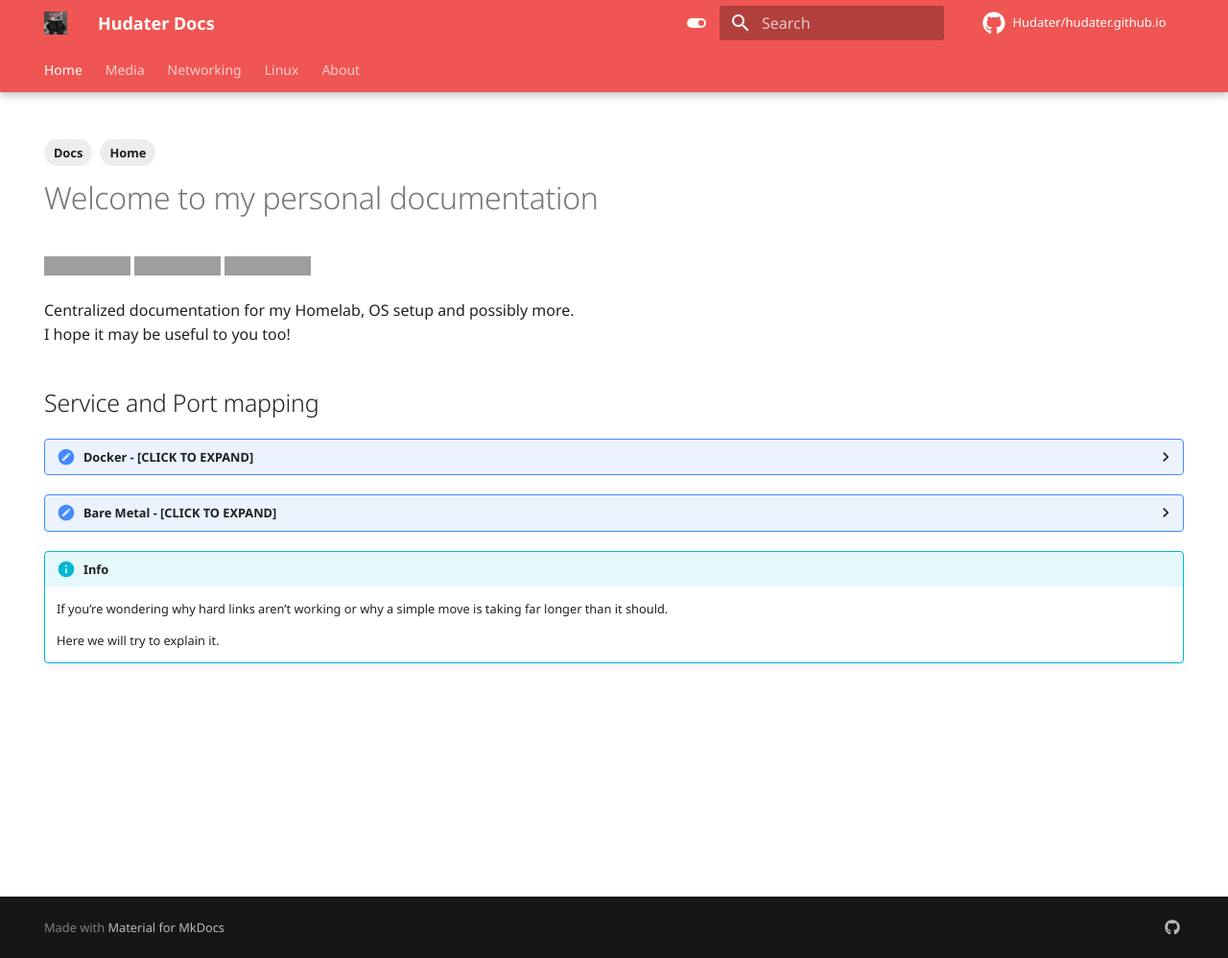
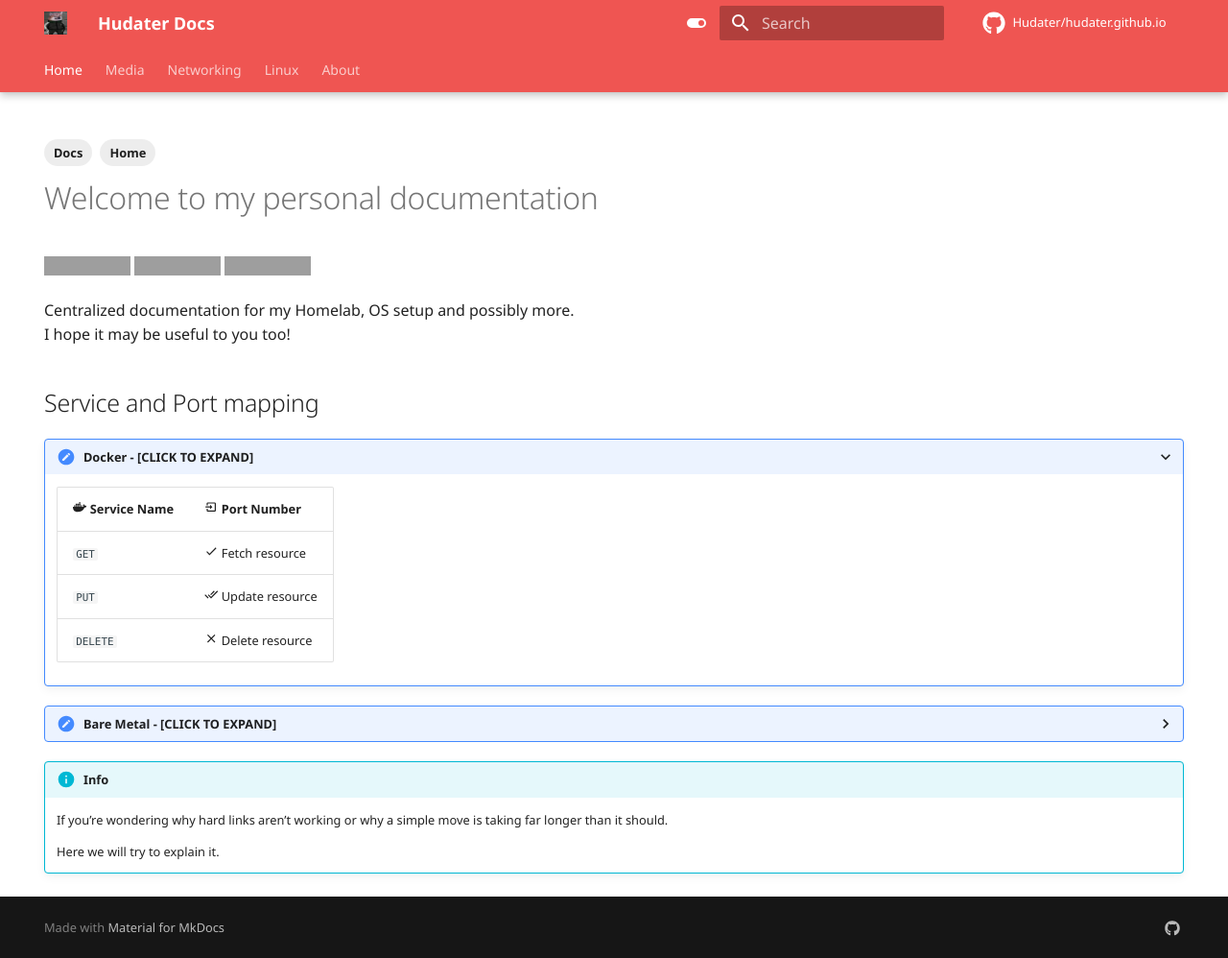
Before and after one commit to Hudater/hudater.github.io, an MkDocs documentation site: the page built from docs/index.md, in a window 1280 px wide and 998 px high. Shown: the whole window at 96% size. Built offline with MkDocs 1.6.1 and Material for MkDocs 9.7.7, drawn with Linux system fonts in a browser that asks for light colours; some web fonts are replaced; comment, search, counter and statistics services are not loaded; some of the changed lines change nothing that is shown; grey boxes are pictures that could not be loaded.

Commit message:
table sory added; complete table next

```diff
--- a/docs/index.md
+++ b/docs/index.md
@@ -19,17 +19,17 @@ I hope it may be useful to you too!
 
 ## Service and Port mapping
 
-??? Service and Port mapping "**Docker** - [CLICK TO EXPAND]"
+???+ Service and Port mapping "**Docker** - [CLICK TO EXPAND]"
 
-    Lorem ipsum dolor sit amet, consectetur adipiscing elit. Nulla et euismod
-    nulla. Curabitur feugiat, tortor non consequat finibus, justo purus auctor
-    massa, nec semper lorem quam in massa.
+    | :fontawesome-brands-docker: Service Name      | :material-import: Port Number                          |
+    | :-------------------------------------------- | :----------------------------------------------------- |
+    | `GET`                                         | :material-check:     Fetch resource                    |
+    | `PUT`                                         | :material-check-all: Update resource                   |
+    | `DELETE`                                      | :material-close:     Delete resource                   |
 
 ??? Service and Port mapping "**Bare Metal** - [CLICK TO EXPAND]"
 
-    Lorem ipsum dolor sit amet, consectetur adipiscing elit. Nulla et euismod
-    nulla. Curabitur feugiat, tortor non consequat finibus, justo purus auctor
-    massa, nec semper lorem quam in massa.
+    Adguard
 
 !!! info
 
--- /dev/null
+++ b/docs/javascripts/tablesort.js
@@ -0,0 +1,6 @@
+document$.subscribe(function() {
+  var tables = document.querySelectorAll("article table:not([class])")
+  tables.forEach(function(table) {
+    new Tablesort(table)
+  })
+})
--- a/mkdocs.yml
+++ b/mkdocs.yml
@@ -64,6 +64,11 @@ plugins:
   - tags:
       tags_file: about/tags.md
 
+# Sortable tables
+extra_javascript:
+  - https://unpkg.com/tablesort@5.3.0/dist/tablesort.min.js
+  - javascripts/tablesort.js
+
 # Navigation setup
 nav:
   - Home: index.md
```
